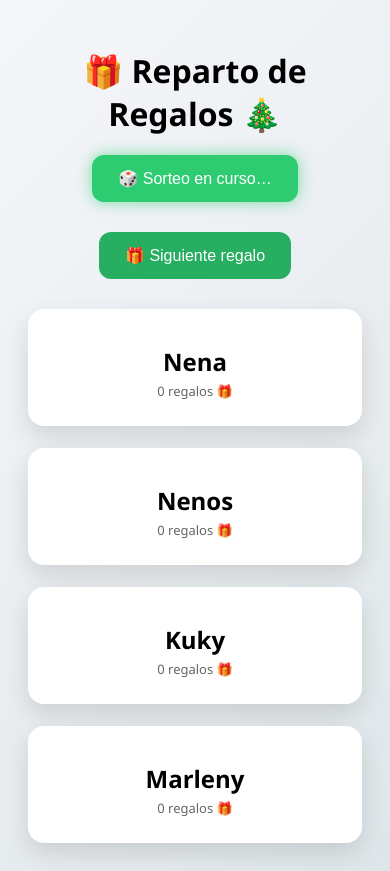
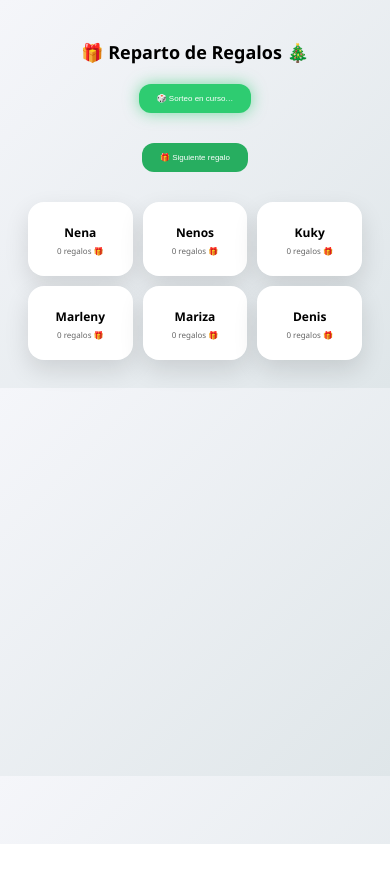
Before and after one commit to bdt-elena/reparto-regalos, a plain HTML site: page index.html in a window 390 px wide. Both pictures are taken after a click on the button "🎲 Sortear regalos". After the commit the page ends 844 px from the top, so only its background shows below. Drawn offline with Linux system fonts and the light colour scheme.

Commit message:
actualizacion

```diff
--- a/index.html
+++ b/index.html
@@ -6,6 +6,10 @@
     <title>Reparto de Regalos 🎄</title>
 
     <style>
+        * {
+            box-sizing: border-box;
+        }
+
         body {
             font-family: "Segoe UI", sans-serif;
             background: linear-gradient(135deg, #f5f6fa, #dfe6e9);
@@ -41,20 +45,37 @@
             box-shadow: 0 0 15px rgba(46,204,113,.6);
         }
 
+        /* ========================= */
+        /* CONTENEDOR GRID */
+        /* ========================= */
+
         .contenedor {
             display: grid;
             grid-template-columns: repeat(auto-fit, minmax(240px, 1fr));
             gap: 22px;
         }
 
+        /* 📱 CELULARES */
+        @media (max-width: 760px) {
+            .contenedor {
+                grid-template-columns: repeat(3, minmax(0, 1fr));
+                gap: 10px;
+            }
+        }
+
+        /* ========================= */
+        /* TARJETAS */
+        /* ========================= */
+
         .persona {
             background: #fff;
             border-radius: 16px;
-            padding: 16px;
+            padding: 12px; /* un poco más compacto */
             box-shadow: 0 10px 25px rgba(0,0,0,.12);
             animation: aparecer .6s ease forwards;
             opacity: 0;
             transform: translateY(20px);
+            min-width: 0; /* 🔑 CLAVE */
         }
 
         @keyframes aparecer {
@@ -67,13 +88,14 @@
         .persona h2 {
             text-align: center;
             margin-bottom: 4px;
+            font-size: 14px; /* mejor para 4 columnas */
         }
 
         .contador {
             text-align: center;
-            font-size: 13px;
+            font-size: 11px;
             color: #666;
-            margin-bottom: 10px;
+            margin-bottom: 8px;
         }
 
         ul {
@@ -83,10 +105,10 @@
 
         li {
             list-style: none;
-            margin-bottom: 8px;
-            padding: 8px 12px;
+            margin-bottom: 6px;
+            padding: 6px 8px;
             border-radius: 8px;
-            font-size: 14px;
+            font-size: 11px;
             opacity: 0;
             transform: translateX(-10px);
         }
@@ -97,6 +119,34 @@
                 opacity: 0;
             }
         }
+        @media (max-width: 760px) {
+
+            body {
+                font-size: 8px;
+            }
+
+            h1 {
+                font-size: 18px;
+            }
+
+            .persona h2 {
+                font-size: 12px;
+            }
+
+            .contador {
+                font-size: 8px;
+            }
+
+            li {
+                font-size: 8px;
+            }
+
+            .btn {
+                font-size: 8px;
+                padding: 10px 18px;
+            }
+        }
+
     </style>
 </head>
 <body>
--- a/programming.js
+++ b/programming.js
@@ -7,7 +7,9 @@ const personas = [
     { persona: 'Nena', regalos: [] },
     { persona: 'Nenos', regalos: [] },
     { persona: 'Kuky', regalos: [] },
-    { persona: 'Marleny', regalos: [] }
+    { persona: 'Marleny', regalos: [] },
+    { persona: 'Mariza', regalos: [] },
+    { persona: 'Denis', regalos: [] }
 ];
 
 // LISTA DE REGALOS Y SU CANTIDAD
```
